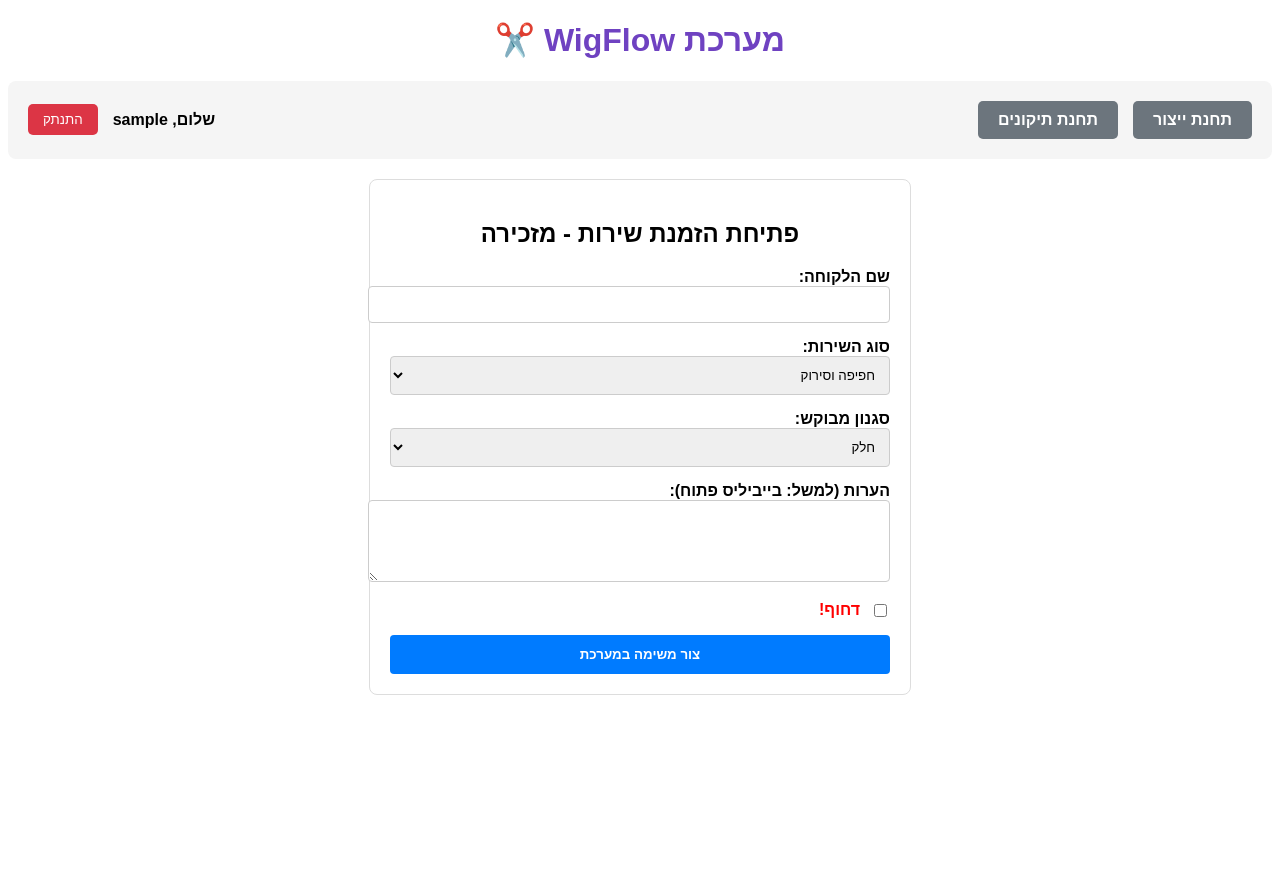
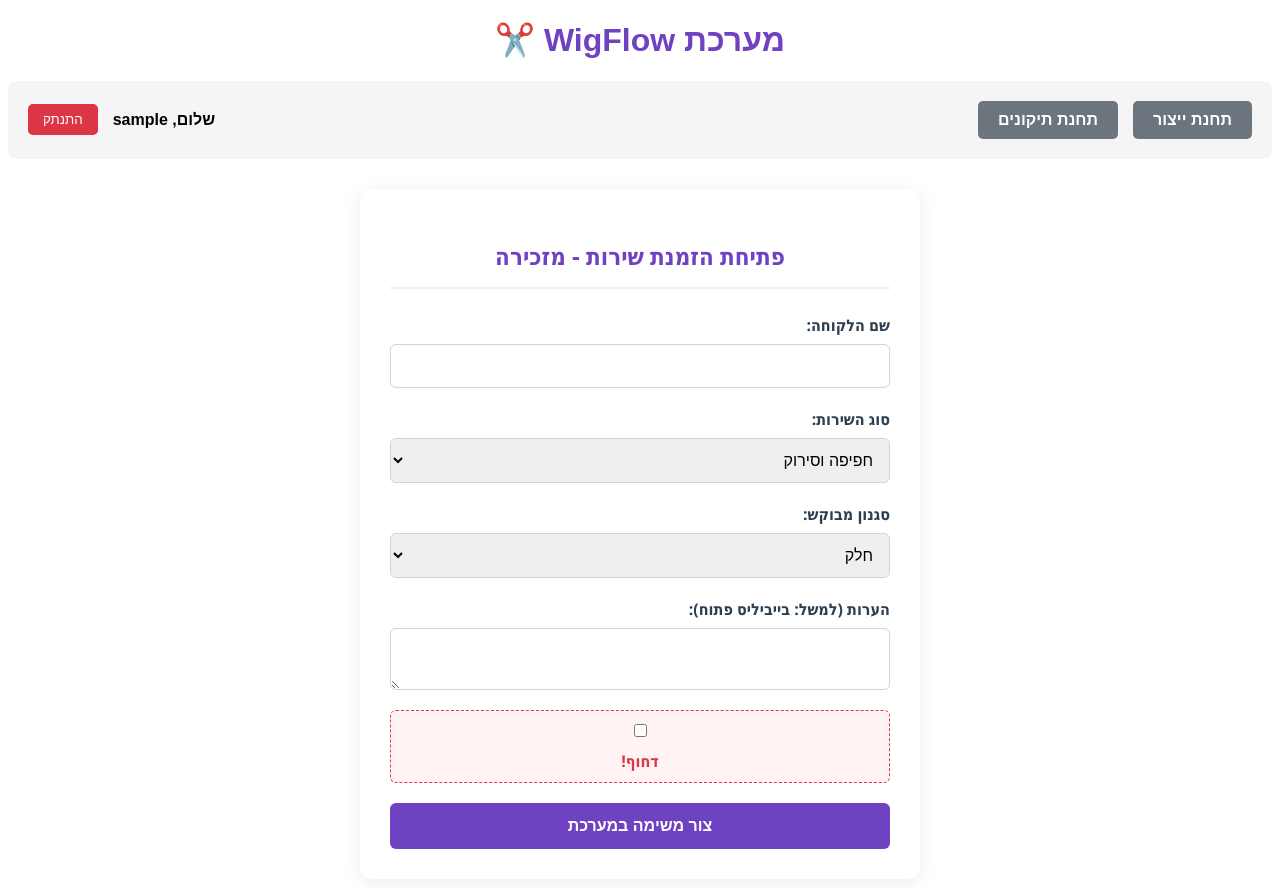
Before and after one commit to miriam19820/tzili-landaman-Wigs, a React (Vite) app in the folder WigFlow-Project/client/: page /service/new in a window 1280 px wide. Shown: the top 888 px of the page. Before the commit the page ends 800 px from the top, so only its background shows below. Built offline with nearby package versions, Linux system fonts and the light colour scheme; sample sign-in values are in the browser's storage.

Commit message:
הוספת עיצובי CSS לקומפוננטות ה-QA, תיקוני התקנות בצד שרת ופתרון קונפליקטים

```diff
--- a/WigFlow-Project/client/package.json
+++ b/WigFlow-Project/client/package.json
@@ -12,6 +12,7 @@
     "axios": "^1.13.5",
     "react": "^18.2.0",
     "react-dom": "^18.2.0",
+    "react-hook-form": "^7.71.2",
     "react-router-dom": "^7.13.1"
   },
   "devDependencies": {
--- a/WigFlow-Project/client/src/components/NewWigs/NewOrderForm/NewOrderForm.css
+++ b/WigFlow-Project/client/src/components/NewWigs/NewOrderForm/NewOrderForm.css
@@ -92,13 +92,10 @@
 .message-banner.success { background: #d4edda; color: #155724; }
 .message-banner.error { background: #f8d7da; color: #721c24; }
 
-<<<<<<< HEAD
-<<<<<<< Updated upstream
+
 .sig-status { color: #27ae60; font-weight: bold; margin-top: 5px; }
-=======
-=======
->>>>>>> 4ea34acf23fb8563bbdfdd7b56ac7b71663befb8
-.sig-status { color: #27ae60; font-weight: bold; margin-top: 5px; }
+
+/* .sig-status { color: #27ae60; font-weight: bold; margin-top: 5px; } */
 /* --- עיצוב המדבקה על המסך --- */
 .sticker-overlay {
   position: fixed;
@@ -136,7 +133,7 @@
     border: none;
   }
   .no-print { display: none; } /* מסתיר את כפתורי ההדפסה בזמן ההדפסה עצמה */
-<<<<<<< HEAD
+
 }
 /* --- תיקון האנימציה שגרמה לאלמנט לברוח הצידה --- */
 @keyframes simpleFadeIn {
@@ -179,7 +176,3 @@
   justify-content: center;
   margin-top: 15px;
 }
->>>>>>> Stashed changes
-=======
-}
->>>>>>> 4ea34acf23fb8563bbdfdd7b56ac7b71663befb8
--- /dev/null
+++ b/WigFlow-Project/client/src/components/ServicesAndQA/RejectionModal/RejectionModal.css
@@ -0,0 +1,77 @@
+.modal-overlay {
+  position: fixed;
+  top: 0; left: 0; right: 0; bottom: 0;
+  background-color: rgba(0, 0, 0, 0.6);
+  display: flex;
+  justify-content: center;
+  align-items: center;
+  z-index: 1000;
+  backdrop-filter: blur(3px);
+}
+
+.modal-content {
+  background-color: white;
+  padding: 30px;
+  border-radius: 12px;
+  width: 450px;
+  direction: rtl;
+  box-shadow: 0 10px 30px rgba(0,0,0,0.2);
+  font-family: 'Segoe UI', Tahoma, Geneva, Verdana, sans-serif;
+}
+
+.modal-title {
+  margin-top: 0;
+  color: #dc3545;
+  border-bottom: 1px solid #ffeeba;
+  padding-bottom: 10px;
+}
+
+.modal-textarea {
+  width: 100%;
+  min-height: 120px;
+  padding: 12px;
+  border-radius: 6px;
+  border: 1px solid #ced4da;
+  box-sizing: border-box;
+  margin-top: 10px;
+  font-size: 15px;
+  resize: vertical;
+}
+
+.modal-textarea:focus {
+  border-color: #dc3545;
+  outline: none;
+}
+
+.modal-actions {
+  display: flex;
+  gap: 15px;
+  margin-top: 25px;
+}
+
+.btn-confirm-reject {
+  flex: 1;
+  background-color: #dc3545;
+  color: white;
+  border: none;
+  padding: 12px;
+  border-radius: 6px;
+  cursor: pointer;
+  font-weight: bold;
+  font-size: 16px;
+}
+
+.btn-cancel {
+  flex: 1;
+  background-color: #e9ecef;
+  color: #495057;
+  border: none;
+  padding: 12px;
+  border-radius: 6px;
+  cursor: pointer;
+  font-weight: bold;
+  font-size: 16px;
+}
+
+.btn-confirm-reject:hover { background-color: #c82333; }
+.btn-cancel:hover { background-color: #dae0e5; }
--- a/WigFlow-Project/client/src/components/ServicesAndQA/RejectionModal/RejectionModal.tsx
+++ b/WigFlow-Project/client/src/components/ServicesAndQA/RejectionModal/RejectionModal.tsx
@@ -1,6 +1,6 @@
 import React, { useState } from 'react';
+import './RejectionModal.css'; // <-- הוספנו את ה-CSS
 
-// הגדרת ה-Props שהמודאל מקבל
 interface IRejectionModalProps {
   isOpen: boolean;
   onClose: () => void;
@@ -11,7 +11,7 @@
 export const RejectionModal: React.FC<IRejectionModalProps> = ({ isOpen, onClose, onConfirm, customerName }) => {
   const [reason, setReason] = useState('');
 
-  if (!isOpen) return null; // אם המודאל סגור, אל תרנדר כלום
+  if (!isOpen) return null;
 
   const handleSubmit = () => {
     if (!reason.trim()) {
@@ -19,39 +19,28 @@
       return;
     }
     onConfirm(reason);
-    setReason(''); // ניקוי השדה
+    setReason('');
   };
 
   return (
-    <div style={{
-      position: 'fixed', top: 0, left: 0, right: 0, bottom: 0,
-      backgroundColor: 'rgba(0,0,0,0.5)', display: 'flex', justifyContent: 'center', alignItems: 'center', zIndex: 1000
-    }}>
-      <div style={{
-        backgroundColor: 'white', padding: '25px', borderRadius: '12px', width: '400px', direction: 'rtl', boxShadow: '0 4px 15px rgba(0,0,0,0.2)'
-      }}>
-        <h3 style={{ marginTop: 0, color: '#d32f2f' }}>פסילת פאה והחזרה לתיקון</h3>
+    <div className="modal-overlay">
+      <div className="modal-content">
+        <h3 className="modal-title">פסילת פאה והחזרה לתיקון</h3>
         <p>את פוסלת את הפאה של: <strong>{customerName}</strong></p>
 
         <label style={{ display: 'block', marginBottom: '8px', fontWeight: 'bold' }}>סיבת הפסילה (הערה לעובדת):</label>
         <textarea
-          style={{ width: '100%', minHeight: '100px', padding: '10px', borderRadius: '4px', border: '1px solid #ccc', boxSizing: 'border-box' }}
+          className="modal-textarea"
           placeholder="לדוגמה: הסירוק לא מספיק עמיד, יש קשרים בעורף..."
           value={reason}
           onChange={(e) => setReason(e.target.value)}
         />
 
-        <div style={{ display: 'flex', gap: '10px', marginTop: '20px' }}>
-          <button
-            onClick={handleSubmit}
-            style={{ flex: 1, backgroundColor: '#d32f2f', color: 'white', border: 'none', padding: '10px', borderRadius: '4px', cursor: 'pointer', fontWeight: 'bold' }}
-          >
+        <div className="modal-actions">
+          <button className="btn-confirm-reject" onClick={handleSubmit}>
             אשר פסילה
           </button>
-          <button
-            onClick={onClose}
-            style={{ flex: 1, backgroundColor: '#f5f5f5', color: '#333', border: '1px solid #ccc', padding: '10px', borderRadius: '4px', cursor: 'pointer' }}
-          >
+          <button className="btn-cancel" onClick={onClose}>
             ביטול
           </button>
         </div>
--- /dev/null
+++ b/WigFlow-Project/client/src/components/ServicesAndQA/ServiceOrderForm/ServiceOrderForm.css
@@ -0,0 +1,77 @@
+.service-form-container {
+  max-width: 500px;
+  margin: 30px auto;
+  padding: 30px;
+  direction: rtl;
+  background-color: #ffffff;
+  border-radius: 12px;
+  box-shadow: 0 4px 20px rgba(0, 0, 0, 0.08);
+  font-family: 'Segoe UI', Tahoma, Geneva, Verdana, sans-serif;
+}
+
+.service-form-title {
+  text-align: center;
+  color: #6f42c1;
+  margin-bottom: 25px;
+  border-bottom: 2px solid #f0f0f0;
+  padding-bottom: 15px;
+}
+
+.form-group {
+  display: flex;
+  flex-direction: column;
+  gap: 8px;
+  margin-bottom: 20px;
+}
+
+.form-label {
+  font-weight: bold;
+  color: #2c3e50;
+}
+
+.form-input {
+  width: 100%;
+  padding: 12px;
+  border-radius: 6px;
+  border: 1px solid #ced4da;
+  font-size: 16px;
+  box-sizing: border-box;
+  transition: border-color 0.3s;
+}
+
+.form-input:focus {
+  border-color: #6f42c1;
+  outline: none;
+}
+
+.urgent-checkbox-group {
+  display: flex;
+  align-items: center;
+  gap: 10px;
+  background-color: #fff3f3;
+  padding: 10px;
+  border-radius: 6px;
+  border: 1px dashed #dc3545;
+}
+
+.urgent-label {
+  font-weight: bold;
+  color: #dc3545;
+}
+
+.btn-submit {
+  width: 100%;
+  background-color: #6f42c1;
+  color: white;
+  padding: 14px;
+  border: none;
+  border-radius: 6px;
+  cursor: pointer;
+  font-weight: bold;
+  font-size: 16px;
+  transition: background-color 0.3s;
+}
+
+.btn-submit:hover {
+  background-color: #59339d;
+}
--- a/WigFlow-Project/client/src/components/ServicesAndQA/ServiceOrderForm/ServiceOrderForm.tsx
+++ b/WigFlow-Project/client/src/components/ServicesAndQA/ServiceOrderForm/ServiceOrderForm.tsx
@@ -1,4 +1,5 @@
 import React, { useState } from 'react';
+import './ServiceOrderForm.css'; // <-- הוספנו את ה-CSS
 
 // הגדרת המבנה של הנתונים (Interface) כדי שהטייפסקריפט יהיה מרוצה
 interface IServiceForm {
@@ -26,28 +27,28 @@
   };
 
   return (
-    <div style={{ padding: '20px', maxWidth: '500px', margin: '0 auto', direction: 'rtl', border: '1px solid #ddd', borderRadius: '8px', backgroundColor: '#fff' }}>
-      <h2 style={{ textAlign: 'center' }}>פתיחת הזמנת שירות - מזכירה</h2>
+    <div className="service-form-container">
+      <h2 className="service-form-title">פתיחת הזמנת שירות - מזכירה</h2>
 
-      <form onSubmit={handleSubmit} style={{ display: 'flex', flexDirection: 'column', gap: '15px' }}>
+      <form onSubmit={handleSubmit}>
 
         {/* שם הלקוחה */}
-        <div>
-          <label style={{ display: 'block', fontWeight: 'bold' }}>שם הלקוחה:</label>
+        <div className="form-group">
+          <label className="form-label">שם הלקוחה:</label>
           <input
             type="text"
-            style={{ width: '100%', padding: '10px', borderRadius: '4px', border: '1px solid #ccc' }}
+            className="form-input"
             value={formData.customerName}
             onChange={(e) => setFormData({...formData, customerName: e.target.value})}
             required
           />
         </div>
 
-        {/* סוג השירות - כולל לוגיקת הדילוג שלך משבוע 2 */}
-        <div>
-          <label style={{ display: 'block', fontWeight: 'bold' }}>סוג השירות:</label>
+        {/* סוג השירות */}
+        <div className="form-group">
+          <label className="form-label">סוג השירות:</label>
           <select
-            style={{ width: '100%', padding: '10px', borderRadius: '4px', border: '1px solid #ccc' }}
+            className="form-input"
             value={formData.serviceType}
             onChange={(e) => setFormData({...formData, serviceType: e.target.value})}
           >
@@ -58,10 +59,10 @@
         </div>
 
         {/* סגנון עיצוב */}
-        <div>
-          <label style={{ display: 'block', fontWeight: 'bold' }}>סגנון מבוקש:</label>
+        <div className="form-group">
+          <label className="form-label">סגנון מבוקש:</label>
           <select
-            style={{ width: '100%', padding: '10px', borderRadius: '4px', border: '1px solid #ccc' }}
+            className="form-input"
             value={formData.styleCategory}
             onChange={(e) => setFormData({...formData, styleCategory: e.target.value})}
           >
@@ -74,33 +75,31 @@
         </div>
 
         {/* הערות מיוחדות */}
-        <div>
-          <label style={{ display: 'block', fontWeight: 'bold' }}>הערות (למשל: בייביליס פתוח):</label>
+        <div className="form-group">
+          <label className="form-label">הערות (למשל: בייביליס פתוח):</label>
           <textarea
-            style={{ width: '100%', padding: '10px', borderRadius: '4px', border: '1px solid #ccc', minHeight: '60px' }}
+            className="form-input"
+            style={{ minHeight: '60px' }}
             value={formData.note}
             onChange={(e) => setFormData({...formData, note: e.target.value})}
           />
         </div>
 
         {/* סימון דחיפות */}
-        <div style={{ display: 'flex', alignItems: 'center', gap: '10px' }}>
+        <div className="form-group urgent-checkbox-group">
           <input
             type="checkbox"
             id="isUrgent"
             checked={formData.isUrgent}
             onChange={(e) => setFormData({...formData, isUrgent: e.target.checked})}
           />
-          <label htmlFor="isUrgent" style={{ fontWeight: 'bold', color: 'red' }}>דחוף!</label>
+          <label htmlFor="isUrgent" className="urgent-label">דחוף!</label>
         </div>
 
-        <button
-          type="submit"
-          style={{ backgroundColor: '#007bff', color: 'white', padding: '12px', border: 'none', borderRadius: '4px', cursor: 'pointer', fontWeight: 'bold' }}
-        >
+        <button type="submit" className="btn-submit">
           צור משימה במערכת
         </button>
       </form>
     </div>
   );
-};
+}
```
Also changed, not shown: WigFlow-Project/client/src/components/ServicesAndQA/QADashboard/QADashboard.css (added, +61 -0 lines), WigFlow-Project/client/src/components/ServicesAndQA/QADashboard/QADashboard.tsx (+17 -19 lines), WigFlow-Project/client/src/components/ServicesAndQA/StylingInstructions/StylingInstructions.css (added, +45 -0 lines), WigFlow-Project/client/src/components/ServicesAndQA/StylingInstructions/StylingInstructions.tsx (+11 -11 lines), 1 other file (tests, documents, lock files or other folders).
